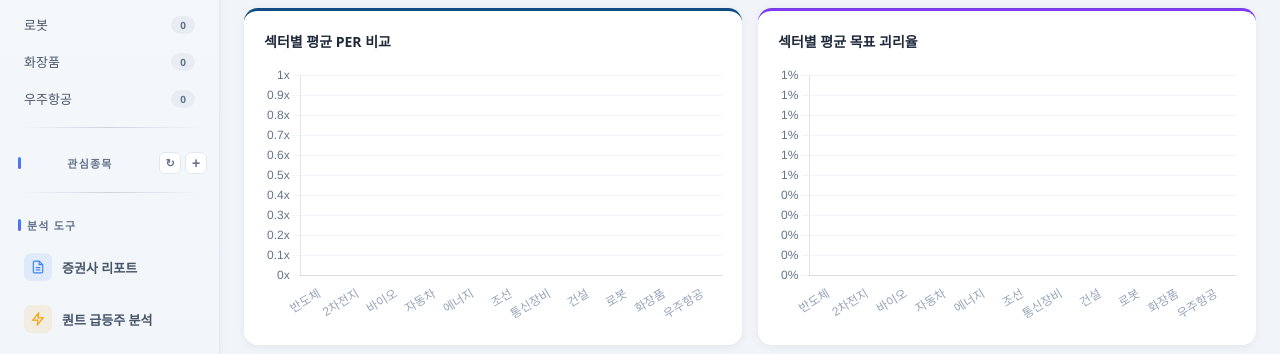
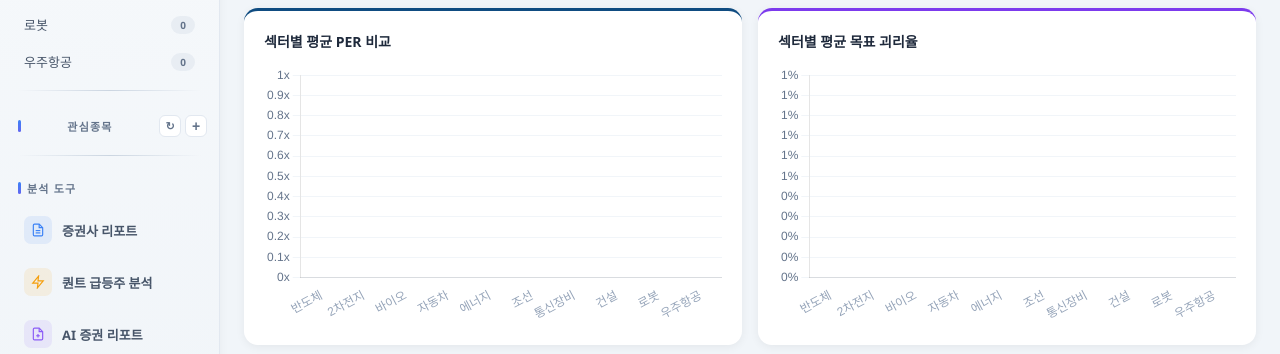
Before and after one commit to sssthreemi-jpg/stock-databased, a website: page stock-dashboard.html in a window 1280 px wide. Shown: the part 441-795 px from the top of the page. Drawn offline with nearby package versions, Linux system fonts and the light colour scheme; no server answers.

Commit message:
auto-deploy

```diff
--- a/stock-dashboard.html
+++ b/stock-dashboard.html
@@ -523,7 +523,7 @@
 // ══════════════════════════════════════════════════════
 // CONFIG — 섹터별 종목 (API에서 자동 로드, fallback용 초기값)
 // ══════════════════════════════════════════════════════
-const SECTOR_NAMES = ['반도체','2차전지','바이오','자동차','에너지','조선','통신장비','건설','로봇','화장품','우주항공'];
+const SECTOR_NAMES = ['반도체','2차전지','바이오','자동차','에너지','조선','통신장비','건설','로봇','우주항공'];
 let SECTOR_CONFIG = {};
 
 // 테마 맵 (종목코드 → 테마)
```
